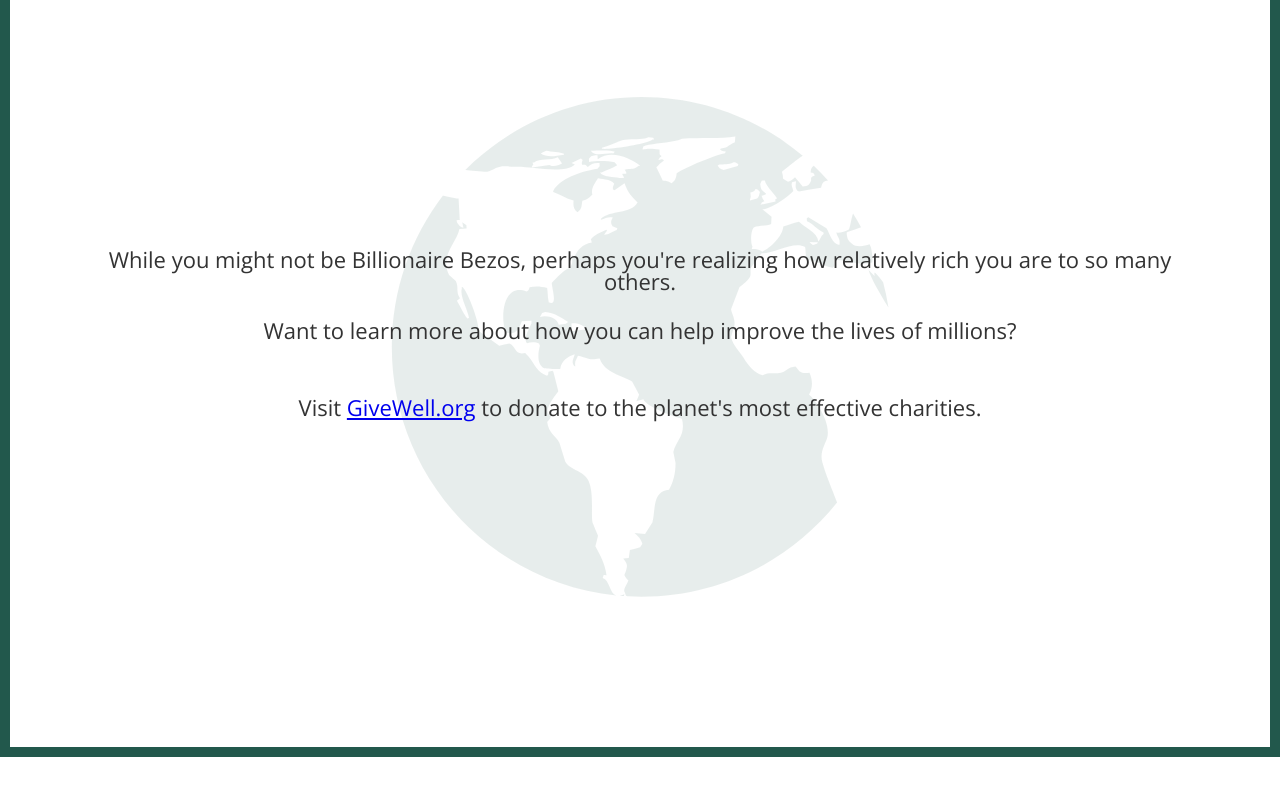
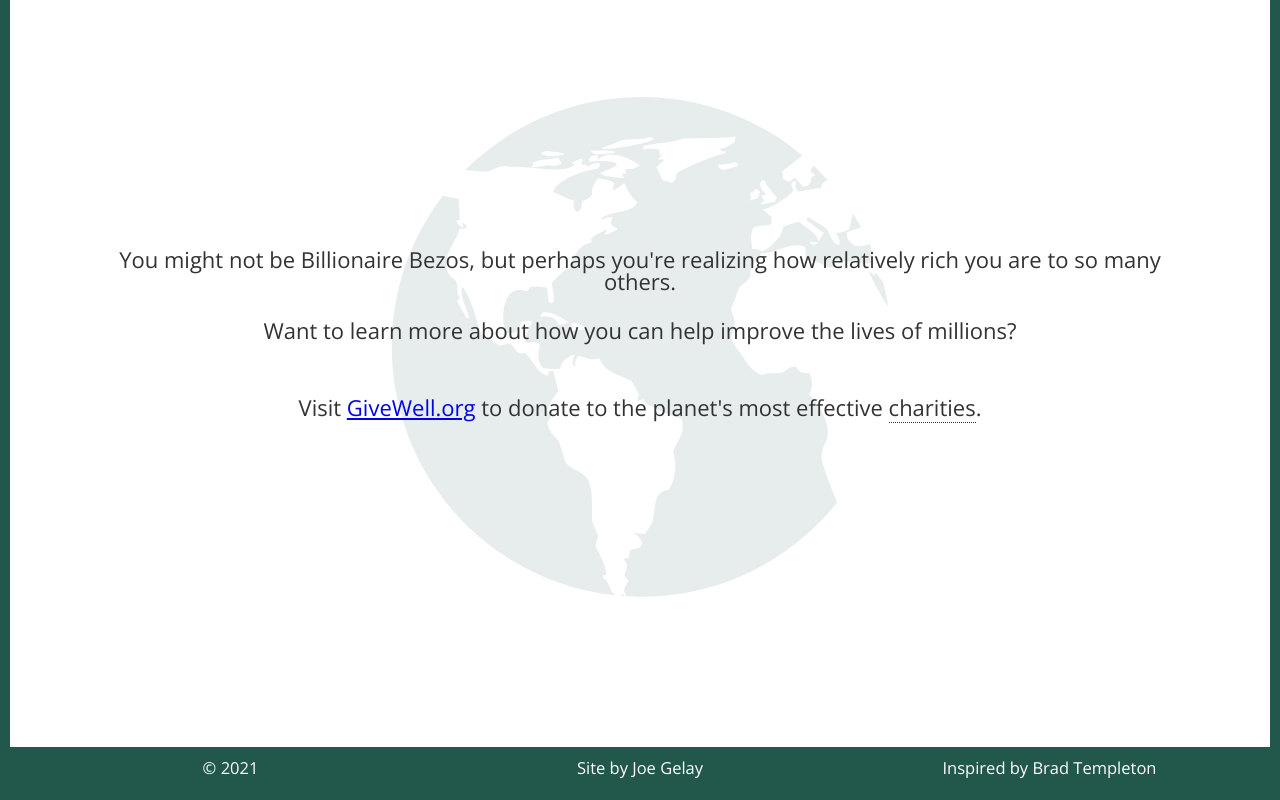
Before and after one commit to joegelay/you-vs-a-billionaire, a React (Create React App) app: page / in a window 1280 px wide. Shown: the part 6463-7263 px from the top of the page. Before the commit the page ends 7220 px from the top, so only its background shows below. Built offline with nearby package versions, Linux system fonts and the light colour scheme; a web font is replaced by a local one.

Commit message:
add footer to last page

```diff
--- a/src/App.css
+++ b/src/App.css
@@ -245,3 +245,36 @@
   background-repeat: no-repeat;
   background-position: center;
 }
+
+.dotted {
+  border-bottom: 1px dotted;
+}
+
+.footer {
+  display: grid;
+  grid-template-columns: [first] 35% auto [last] 35%;
+  left: 0;
+  bottom: 0;
+  width: 100%;
+  background-color: var(--green-color);
+  color: white;
+  text-align: center;
+  padding: 0.6rem 0;
+}
+
+.footer a {
+  color: white;
+  text-decoration: none;
+}
+
+.footer a:hover {
+  color: orange;
+  text-decoration: underline;
+}
+
+.left,
+.middle,
+.right {
+  margin: auto;
+  text-align: center;
+}
--- a/src/App.js
+++ b/src/App.js
@@ -10,6 +10,7 @@
 import PageEight from "./pages/PageEight";
 import PageNine from "./pages/PageNine";
 import PageTen from "./pages/PageTen";
+import Footer from "./components/Footer";
 
 function App() {
   const [salary, setSalary] = useState();
@@ -55,6 +56,7 @@
         ""
       )}
       <PageTen></PageTen>
+      <Footer></Footer>
     </div>
   );
 }
--- /dev/null
+++ b/src/components/Footer.js
@@ -0,0 +1,27 @@
+export default function Footer() {
+  return (
+    <div className="footer">
+      <h5 className="left">&copy; {new Date().getFullYear()}</h5>
+      <h5 className="middle">
+        Site by{" "}
+        <a
+          href="https://joegelay.com"
+          target="_blank"
+          rel="noopener noreferrer"
+        >
+          Joe Gelay
+        </a>
+      </h5>
+      <h5 className="right">
+        Inspired by{" "}
+        <a
+          href="https://www.templetons.com/brad/billg.html"
+          target="_blank"
+          rel="noopener noreferrer"
+        >
+          Brad Templeton
+        </a>{" "}
+      </h5>
+    </div>
+  );
+}
--- a/src/pages/PageTen.js
+++ b/src/pages/PageTen.js
@@ -4,8 +4,8 @@
       <div className="row flex-row">
         <div className="column flex-column">
           <h1>
-            While you might not be Billionaire Bezos, perhaps you're realizing
-            how relatively rich you are to so many others.
+            You might not be Billionaire Bezos, but perhaps you're realizing how
+            relatively rich you are to so many others.
           </h1>
           <h2>
             Want to learn more about how you can help improve the lives of
@@ -20,7 +20,8 @@
             >
               GiveWell.org
             </a>{" "}
-            to donate to the planet's most effective charities.
+            to donate to the planet's most effective{" "}
+            <span className="dotted">charities</span>.
           </h2>
         </div>
       </div>
```
Also changed, not shown: src/svgs/latte.svg.
